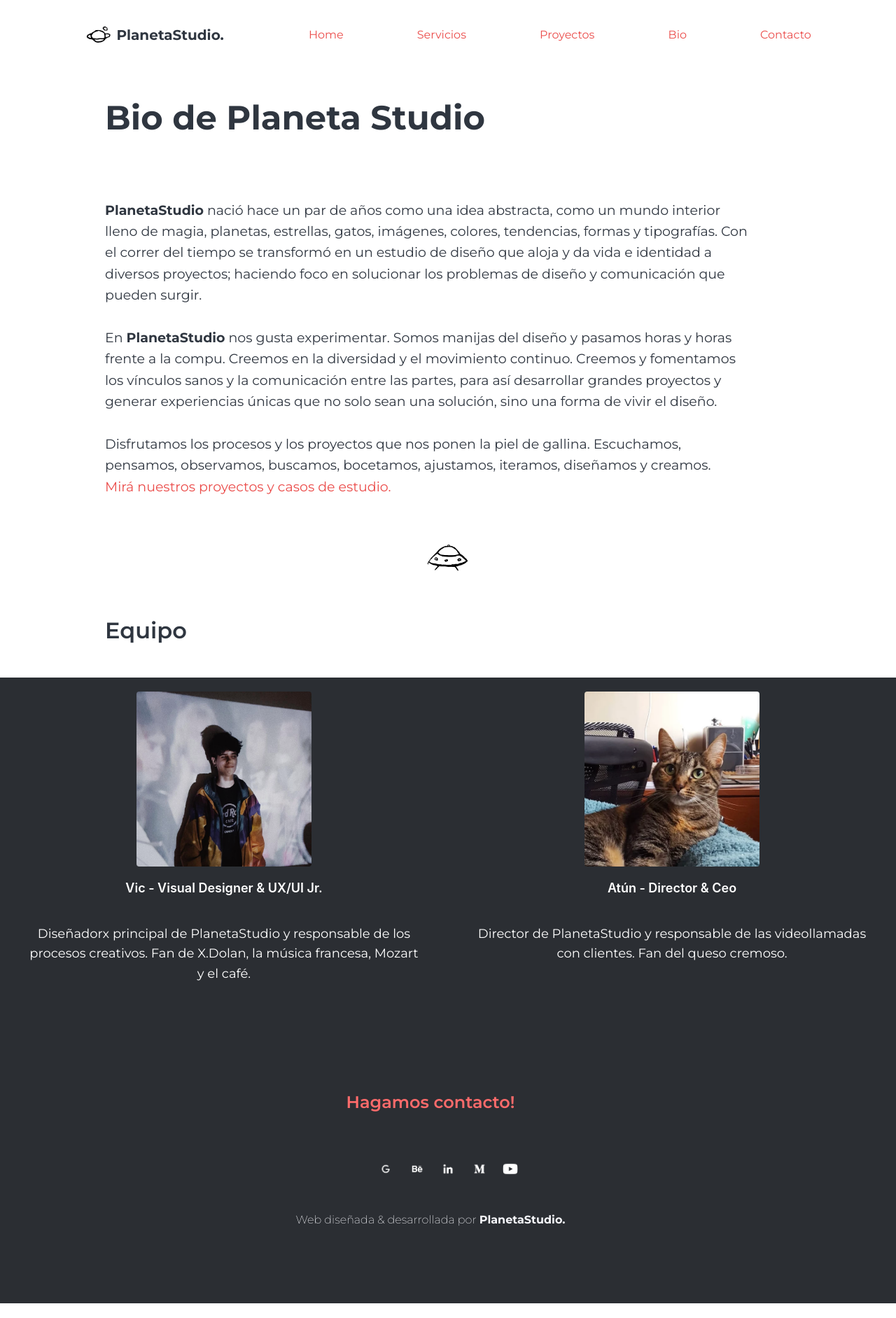
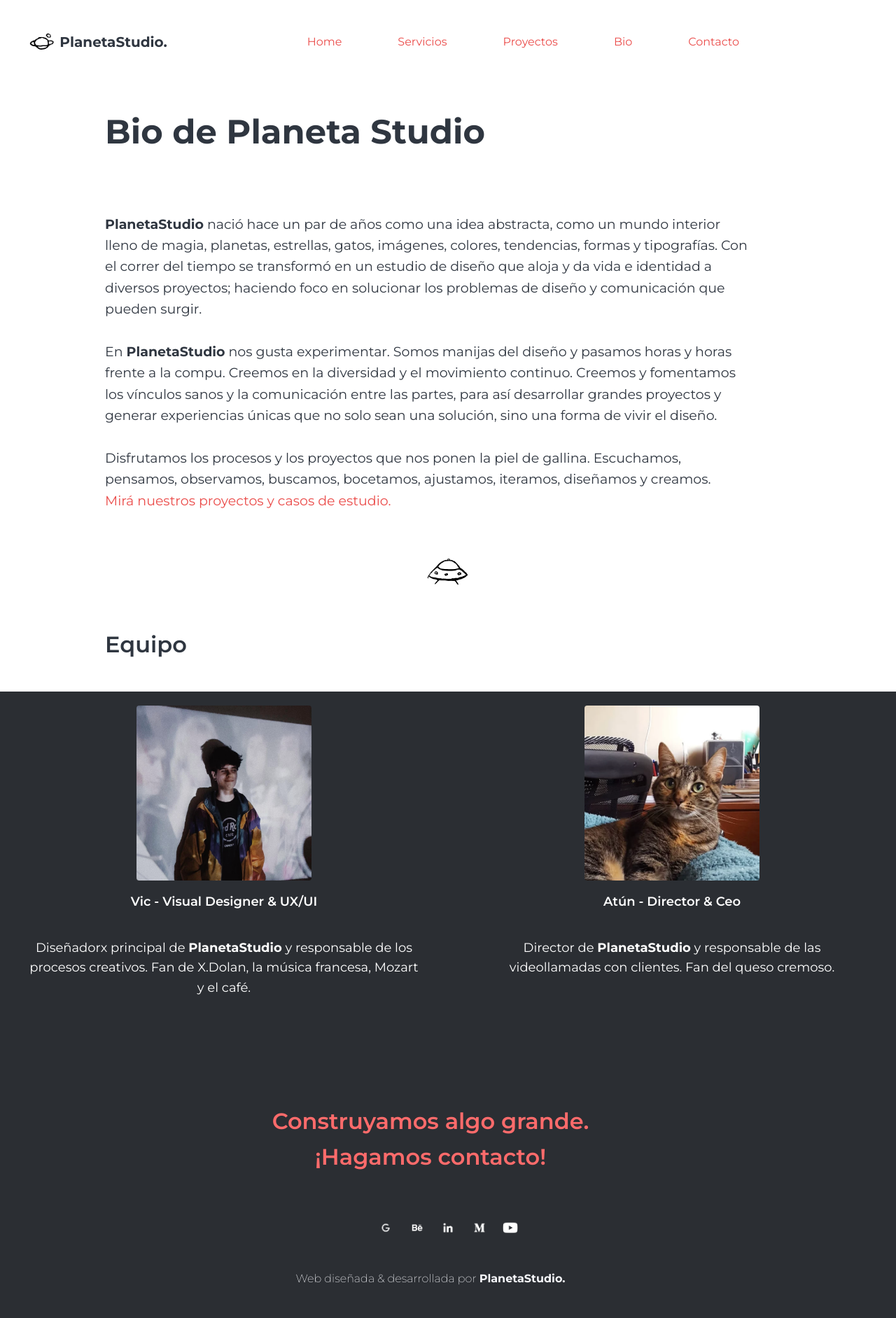
Before and after one commit to VicVe/planeta_studio_web, a website: page pages/bio.html in a window 1280 px wide. Shown: the whole page at 70% size. Before the commit the page ends 1862 px from the top, so only its background shows below. Drawn offline with nearby package versions, Linux system fonts and the light colour scheme.

Commit message:
ajuste de imagenes, manu responsive, footer, pointer en proyectos

```diff
--- a/css/estilo.css
+++ b/css/estilo.css
@@ -5,30 +5,29 @@ font-size: 62,5%;
     margin:0px;
     padding:0px;
 }
-/* ETIQUETAS PRINCIPALES*/
-nav a{
+
+/* NAV */
+.Nav {
     color:#eb4d4b;
     font-family: 'Montserrat', sans-serif;
     font-weight: 400;
     font-size: medium;
     text-decoration: none;
-    /*padding-left: 180px;*/
     border-bottom:none;
+    position: relative;
+    z-index: 100;
+    text-align: center;
+    padding: 20px;
+    margin: 20px 20px 20px 20px;
 }
-nav a:hover{
-    color: #2f3640;
+
+li a:hover {
+    color:#2f3640;
+    background:transparent;
     text-decoration: none;
-    font-weight:400;
 }
-.navbar{
-    height: 100px;
-    padding-top: 50;
 
-    display: flex;
-    flex-flow: wrap;
-    justify-content: flex-start;
-    justify-content: space-evenly;
-}
+/* TEXTOS */
 h1{
     color:#2f3640;
     font-family: 'Montserrat', sans-serif;
@@ -51,6 +50,15 @@ h2{
     padding-top: 40px;
 }
 
+h3{
+    color:#2f3640;
+    font-family: 'Montserrat', sans-serif;
+    font-weight: 600;
+    font-size: 2rem;
+    text-align: left;
+
+}
+
 p{
     color:#2f3640;
     font-family: 'Montserrat', sans-serif;
@@ -62,32 +70,7 @@ p{
     padding-bottom:40px;
     padding-top: 40px;
 }
-/*ul li{
-    color:#eb4d4b;
-    font-family:'Montserrat', sans-serif;
-    list-style-position: inside;
-    list-style-type: none;
-    text-align: center;
-}*/
-div ul li{
-    display:inline-block;
-    color:#2f3640;
-    list-style-position: inside;
-    list-style-type: none;
-    padding:20px;
-    margin:30px;
-}
-section article a{
-    display:inline-block;
-    padding: 10px;
-}
-section article img{
-    display: inline-block;
-    padding: 40px;
-}
 
-
-/*TIPOGRAFIA - TEXTOS*/
 .subtitulo{
     color:#2f3640;
     padding-right: 200px;
@@ -173,6 +156,16 @@ section article img{
 .bold{
     font-weight:bold;
 }
+
+/* section article a{
+    display:inline-block;
+    padding: 10px;
+}
+section article img{
+    display: inline-block;
+    padding: 40px;
+} */
+
 
 /*HOME*/
 .centrarGrilla{
@@ -305,6 +298,10 @@ div div a{
     text-decoration: none;
 }
 
+.pointer {
+    cursor: pointer;
+}
+
 div div a:hover {
     color: #2f3640;
     text-decoration: none;
@@ -314,8 +311,6 @@ div div a:hover {
     overflow: scroll;
 }
 
-
-/*EQUIPO Y BIO*/
 /*EQUIPO Y BIO*/
 .equipo {
     margin: 0px;
@@ -382,9 +377,6 @@ div div a:hover {
    justify-content: center;
 }
 form{
-    /*background-color: rgb(226, 226, 226); /*esto es para ver el ancho de la caja
-    margin:20px;
-    padding:10px;*/
     width: 300px; /*ancho de la caja*/
     height: 600px;
     display:flex;
@@ -437,7 +429,7 @@ footer{
 .txtFooter{
     font-family: 'Montserrat', sans-serif;
     font-weight: 600;
-    font-size: x-large;
+    font-size: xx-large;
     color:#ff6b6b;
 }
 
@@ -452,7 +444,7 @@ footer{
     width: 55px;
 }
 
-/* ESTILOS SUELTOS*/
+/*ESTILOS SUELTOS*/
 span{
     font-weight:bold;
     color:#2f3640;
@@ -475,7 +467,7 @@ footer span{
     padding-right: 25px;
 
 }
-
+/*RESPONSIVE*/
 @media (max-width: 800px) {
     nav{
         flex-direction: column;
@@ -501,6 +493,11 @@ footer span{
         padding-bottom:30px;
         padding-top: 40px;
         text-align: left;
+    }
+
+    h3{
+        text-align: left;
+        font-size: 15px;
 
     }
 
@@ -514,7 +511,6 @@ footer span{
     }
     a{
         font-size: 16px;
-
     }
 
     section{
--- a/pages/bio.html
+++ b/pages/bio.html
@@ -11,17 +11,35 @@
         <title>Bio | Planeta Studio</title>
     </head>
     <body>
-        <header class="col-12-sm col-12-md col-12-lg">
-            <nav class="navbar col-12">
-                <a class="navbar-brand" href="../index.html">
+        <header>
+            <nav class="Nav navbar navbar-expand-lg navbar-light">
+                <a class="navbar-brand">
                     <img src="../images/planeta2.jpg" width="40" height="30" class="d-inline-block align-top" alt="" loading="lazy">
                     <span>PlanetaStudio.</span>
                 </a>
-                <a href="../index.html">Home</a>
-                <a href="servicios.html">Servicios</a>
-                <a href="proyectos.html">Proyectos</a>
-                <a href="bio.html">Bio</a>
-                <a href="contacto.html">Contacto</a>
+
+                <button class="navbar-toggler" type="button" data-toggle="collapse" data-target="#navbarNavDropdown" aria-controls="navbarNavDropdown" aria-expanded="false" aria-label="Toggle navigation">
+                  <span class="navbar-toggler-icon"></span>
+                </button>
+                <div class="collapse navbar-collapse justify-content-center" id="navbarNavDropdown">
+                    <ul class="navbar-nav">
+                        <li class="nav-item active">
+                            <a class="Nav" href="../index.html">Home</a>
+                        </li>
+                        <li class="nav-item active">
+                            <a class="Nav" href="servicios.html">Servicios</a>
+                        </li>
+                        <li class="nav-item active">
+                            <a class="Nav" href="proyectos.html">Proyectos</a>
+                        </li>
+                        <li class="nav-item active">
+                            <a class="Nav" href="bio.html">Bio</a>
+                        </li>
+                        <li class="nav-item active">
+                            <a class="Nav" href="contacto.html">Contacto</a>
+                        </li>
+                    </ul>
+                </div>
             </nav>
         </header>
 
@@ -42,9 +60,9 @@
         <div class="equipo flex-container">
             <div class="manifiestoItem">
                 <img class="imagen rounded" src="../images/vic.png" alt="vic" title="Hola! Soy Vic"/> <!--width="250"-->
-                <h3>Vic - Visual Designer & UX/UI Jr.</h3>  <!--antes era clase type600 padd-->
+                <h3>Vic - Visual Designer & UX/UI</h3>  <!--antes era clase type600 padd-->
                 <p>
-                    Diseñadorx principal de PlanetaStudio y responsable de los procesos creativos.
+                    Diseñadorx principal de <strong>PlanetaStudio</strong> y responsable de los procesos creativos.
                     Fan de X.Dolan, la música francesa, Mozart y el café.
                 </p>
             </div>
@@ -53,7 +71,7 @@
                 <img class="imagen rounded" src="../images/atun.png" alt="atun" title="Y yo soy Atún"/> <!--width="250"-->
                 <h3>Atún - Director & Ceo</h3>  <!--antes era clase type600 padd-->
                 <p>
-                    Director de PlanetaStudio y responsable de las videollamadas con clientes.
+                    Director de <strong>PlanetaStudio</strong> y responsable de las videollamadas con clientes.
                     Fan del queso cremoso.
                 </p>
             </div>
@@ -62,7 +80,7 @@
 
 
         <footer>
-            <p class="txtFooter">Hagamos contacto!</p>
+            <p class="txtFooter">Construyamos algo grande.<br>¡Hagamos contacto!</p>
             <a href="mailto:elplanetadevic@gmail.com" target="_blank">
                 <img class="redes" src="../images/bmail.png" alt="mail" width="40" title="Gmail"/>
             </a>
```
Also changed, not shown: index.html (+28 -11 lines), pages/contacto.html (+35 -16 lines), pages/proyectos.html (+31 -12 lines), pages/servicios.html (+27 -9 lines), images/branding1.png (deleted), images/editorial1.png (deleted), images/nave.svg (deleted), images/planeta.svg (deleted), images/planetaStudio.svg (deleted), images/redes1.png (deleted), images/uxui1.png (deleted), images/web1.png (deleted).
